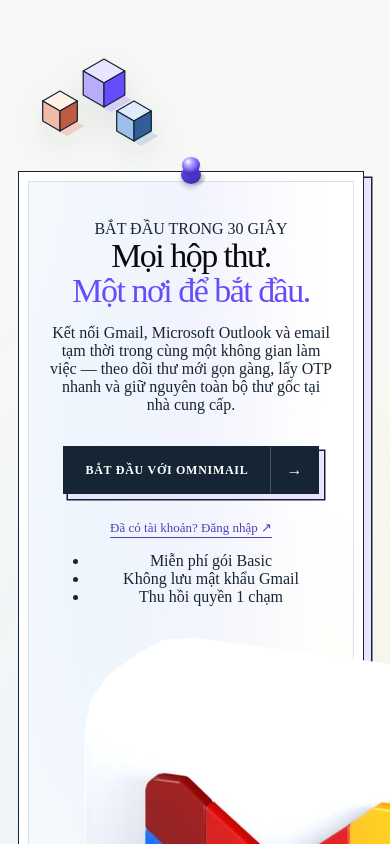
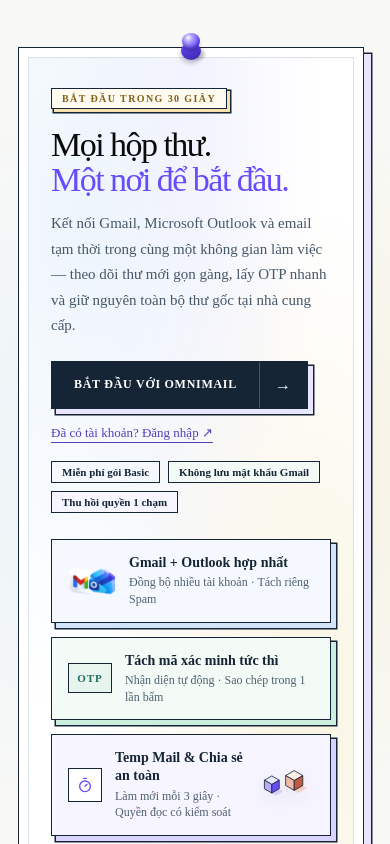
Before and after one commit to NguyenHuuHung-Dev/ommimail, a React (Vite) app in the folder apps/web/: page / in a window 390 px wide. Shown: the part 4060-4904 px from the top of the page. Built offline with nearby package versions, Linux system fonts and the light colour scheme; no server answers.

Commit message:
style(web): bố trí 2 cột, offset shadow và responsive cho section landing-start

```diff
--- a/apps/web/src/home-landing.css
+++ b/apps/web/src/home-landing.css
@@ -1050,15 +1050,22 @@
 
 #root .home-landing .landing-content .landing-start-stage {
   position: relative;
-  max-width: 1080px;
+  max-width: 1120px;
   margin-inline: auto;
   padding-inline-end: 12px;
 }
 
 #root .home-landing .landing-content .landing-cubes--start {
   position: absolute;
-  left: -34px;
-  bottom: -24px;
+  left: -58px;
+  bottom: -46px;
+  z-index: 3;
+}
+
+#root .home-landing .landing-content .landing-cubes--start-right {
+  position: absolute;
+  right: -34px;
+  top: -36px;
   z-index: 3;
 }
 
@@ -1074,22 +1081,196 @@
 }
 
 #root .home-landing .landing-content .landing-start-body {
-  padding: clamp(38px, 5vw, 64px) clamp(20px, 4vw, 48px);
+  display: grid;
+  grid-template-columns: minmax(0, 1.08fr) minmax(290px, 0.92fr);
+  gap: clamp(24px, 3.6vw, 48px);
+  align-items: center;
+  padding: clamp(30px, 4vw, 52px) clamp(22px, 3.6vw, 44px);
   border: 1px solid var(--color-line);
   background:
     radial-gradient(ellipse at 14% 20%, #dfedfa88, transparent 54%),
     radial-gradient(ellipse at 86% 80%, #f5edcf94, transparent 54%),
     radial-gradient(ellipse at 50% 0%, #e9e5ff66, transparent 58%),
     #fff;
+  text-align: left;
+}
+
+#root .home-landing .landing-content .landing-start-main {
+  display: grid;
+  justify-items: start;
+  gap: 14px;
+  min-width: 0;
+}
+
+#root .home-landing .landing-content .landing-start-kicker {
+  padding: 4px 10px;
+  border: 1.5px solid var(--landing-ink);
+  background: #fffbf0;
+  color: #806017;
+  font-size: 10px;
+  font-weight: 800;
+  letter-spacing: 0.14em;
+  box-shadow:
+    3px 3px 0 #f5e2ae,
+    3px 3px 0 1.5px var(--landing-ink);
+}
+
+#root .home-landing .landing-content .landing-start-main h2 {
+  margin: 4px 0 0;
+}
+
+#root .home-landing .landing-content .landing-start-lead {
+  max-width: 500px;
+  margin: 0;
+  color: #465768;
+  font-size: 15px;
+  line-height: 1.7;
 }
 
 #root .home-landing .landing-content .landing-start-actions {
   display: flex;
   flex-wrap: wrap;
   align-items: center;
-  justify-content: center;
-  gap: 26px;
-  margin-top: 32px;
+  justify-content: flex-start;
+  gap: 16px 24px;
+  margin-top: 8px;
+}
+
+#root .home-landing .landing-content .landing-start-perks {
+  display: flex;
+  flex-wrap: wrap;
+  gap: 8px;
+  margin: 6px 0 0;
+  padding: 0;
+  list-style: none;
+}
+
+#root .home-landing .landing-content .landing-start-perks li {
+  padding: 4px 10px;
+  border: 1px solid var(--landing-ink);
+  background: #f5f9ff;
+  color: var(--landing-ink);
+  font-size: 11px;
+  font-weight: 700;
+}
+
+#root .home-landing .landing-content .landing-start-perks li:nth-child(2) {
+  background: #f4fbf7;
+}
+
+#root .home-landing .landing-content .landing-start-perks li:nth-child(3) {
+  background: #f7f5ff;
+}
+
+#root .home-landing .landing-content .landing-start-visual {
+  display: grid;
+  gap: 14px;
+  min-width: 0;
+}
+
+#root .home-landing .landing-content .landing-start-mini {
+  display: flex;
+  align-items: center;
+  gap: 13px;
+  min-width: 0;
+  padding: 14px 16px;
+  border: 1.5px solid var(--landing-ink);
+  background: #ffffff;
+  box-shadow:
+    5px 5px 0 #d2e4f8,
+    5px 5px 0 1.5px var(--landing-ink);
+}
+
+#root .home-landing .landing-content .landing-start-mini > div:last-of-type {
+  display: grid;
+  gap: 2px;
+  min-width: 0;
+}
+
+#root .home-landing .landing-content .landing-start-mini strong {
+  color: var(--landing-ink);
+  font-size: 14px;
+  line-height: 1.3;
+}
+
+#root .home-landing .landing-content .landing-start-mini small {
+  color: #4f6070;
+  font-size: 12px;
+  line-height: 1.4;
+}
+
+#root .home-landing .landing-content .landing-start-mini--blue {
+  background: #f5f9ff;
+  box-shadow:
+    5px 5px 0 #d2e4f8,
+    5px 5px 0 1.5px var(--landing-ink);
+}
+
+#root .home-landing .landing-content .landing-start-mini--mint {
+  background: #f4fbf7;
+  box-shadow:
+    5px 5px 0 #cceede,
+    5px 5px 0 1.5px var(--landing-ink);
+}
+
+#root .home-landing .landing-content .landing-start-mini--lavender {
+  background: #f7f5ff;
+  box-shadow:
+    5px 5px 0 #dbd3ff,
+    5px 5px 0 1.5px var(--landing-ink);
+}
+
+#root .home-landing .landing-content .landing-start-mini-icons {
+  display: flex;
+  align-items: center;
+  flex-shrink: 0;
+}
+
+#root .home-landing .landing-content .landing-start-mini-icons img {
+  display: block;
+  width: 28px;
+  height: 28px;
+  object-fit: contain;
+}
+
+#root
+  .home-landing
+  .landing-content
+  .landing-start-mini-icons
+  img
+  + img {
+  margin-inline-start: -8px;
+}
+
+#root .home-landing .landing-content .landing-start-mini-badge {
+  display: grid;
+  place-items: center;
+  flex-shrink: 0;
+  min-width: 44px;
+  height: 30px;
+  padding: 0 7px;
+  border: 1.5px solid var(--landing-ink);
+  background: #e8f5ef;
+  color: #226d5c;
+  font-size: 11px;
+  font-weight: 800;
+  letter-spacing: 0.08em;
+}
+
+#root .home-landing .landing-content .landing-start-mini-icon {
+  display: grid;
+  place-items: center;
+  flex-shrink: 0;
+  width: 34px;
+  height: 34px;
+  border: 1.5px solid var(--landing-ink);
+  background: #ffffff;
+  color: #674cfb;
+}
+
+#root .home-landing .landing-content .landing-start-mini--lavender .cube-cluster-3d {
+  width: 58px;
+  margin-inline-start: auto;
 }
 
 #root .home-landing .landing-content .landing-signin {
@@ -1532,8 +1713,14 @@
     position: static;
   }
 
-  #root .home-landing .landing-content .landing-cubes--start {
+  #root .home-landing .landing-content .landing-cubes--start,
+  #root .home-landing .landing-content .landing-cubes--start-right {
     display: none;
+  }
+
+  #root .home-landing .landing-content .landing-start-body {
+    grid-template-columns: minmax(0, 1fr);
+    gap: 26px;
   }
 
   #root .home-landing .landing-content .landing-footer-top {
```
